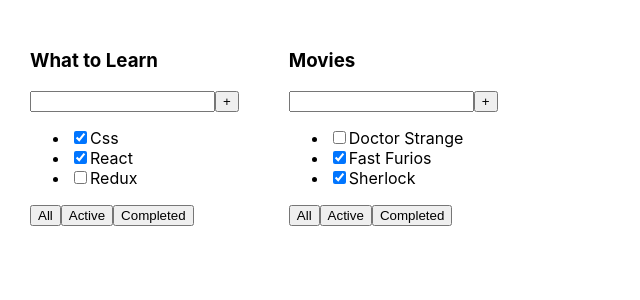
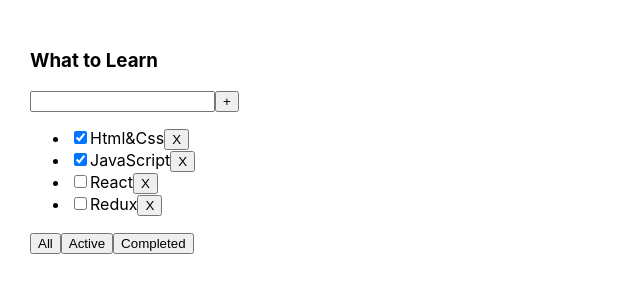
Before and after one commit to sssancho/TodoList, a React (Create React App) app: page / in a window 1280 px wide. Shown: the top 300 px of the page, without its empty margins (0-640 px from the left). Built offline with nearby package versions, Linux system fonts and the light colour scheme.

Commit message:
Add New function remove

```diff
--- a/src/App.css
+++ b/src/App.css
@@ -6,3 +6,7 @@
 .App > div {
   margin-right: 50px;
 }
+
+.inputHandler{
+  margin-bottom: 10px;
+}
--- a/src/App.tsx
+++ b/src/App.tsx
@@ -1,27 +1,34 @@
+import { useState } from 'react';
 import './App.css';
 import { TaskType, TodoList } from './TodoList';
 
+
 function App() {
 
-  let task1: Array<TaskType> = [
-    {id: 1, title: "Css", isDone: true},
-    {id: 2, title: "React", isDone: true},
-    {id: 3, title: "Redux", isDone: false},
+  let initTasks: Array<TaskType> = [
+    {id: 1, title: "Html&Css", isDone: true},
+    {id: 2, title: "JavaScript", isDone: true},
+    {id: 3, title: "React", isDone: false},
+    {id: 4, title: "Redux", isDone: false},
 
   ]
 
-  let task2: Array<TaskType> = [
-    {id: 1, title: "Doctor Strange", isDone: false},
-    {id: 2, title: "Fast Furios", isDone: true},
-    {id: 3, title: "Sherlock", isDone: true},
+  let arr = useState(initTasks)
+  let tasks = arr[0]
+  let setTasks = arr[1]
 
-  ]
-
+  function removeTasks(id: number){
+    let filteredTasks = tasks.filter( (t) => t.id !== id)
+    setTasks(filteredTasks)
+  }
 
   return (
     <div className="App">
-        <TodoList title="What to Learn" tasks={task1}/>
-        <TodoList title="Movies" tasks={task2}/>
+        <TodoList
+            title="What to Learn"
+            tasks={tasks}
+            removetask={removeTasks}
+          />
     </div>
   );
 }
--- a/src/TodoList.tsx
+++ b/src/TodoList.tsx
@@ -7,22 +7,27 @@ export type TaskType = {
 
 type PropsType = {
   title: string,
-  tasks: Array<TaskType>
+  tasks: Array<TaskType>,
+  removetask: Function
 }
 
 export function TodoList(props: PropsType) {
-
   return (
     <div>
       <h3>{props.title}</h3>
-      <div>
+      <div className="inputHandler">
         <input />
         <button>+</button>
       </div>
       <ul>
-        <li><input type="checkbox" checked={props.tasks[0].isDone} /><span>{props.tasks[0].title}</span></li>
-        <li><input type="checkbox" checked={props.tasks[1].isDone} /><span>{props.tasks[1].title}</span></li>
-        <li><input type="checkbox" checked={props.tasks[2].isDone} /><span>{props.tasks[2].title}</span></li>
+        {
+          props.tasks.map( (t) => {
+            return  <li><input type="checkbox" checked={t.isDone} />
+                    <span>{t.title}</span>
+                    <button onClick={() => {props.removetask(t.id)}}>X</button>
+                </li>
+          })
+        }
       </ul>
       <div>
           <button>All</button>
```
